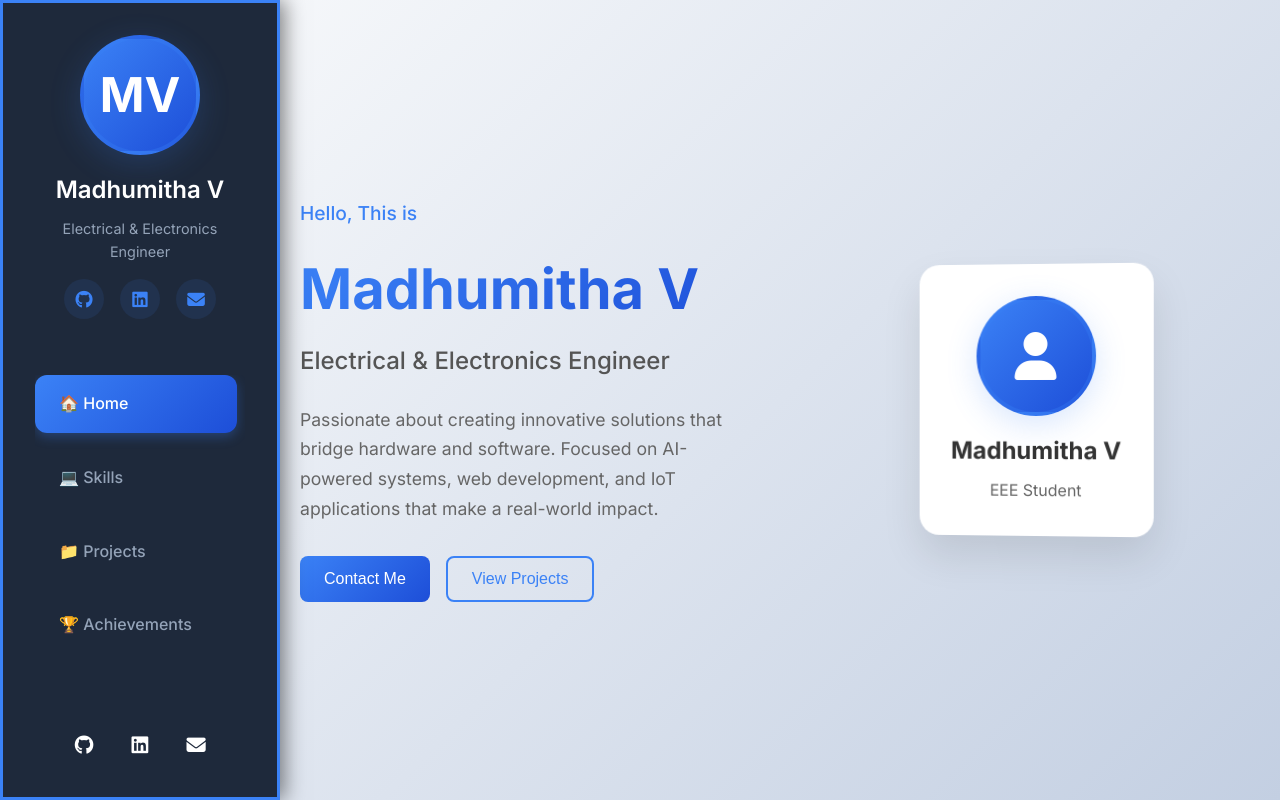
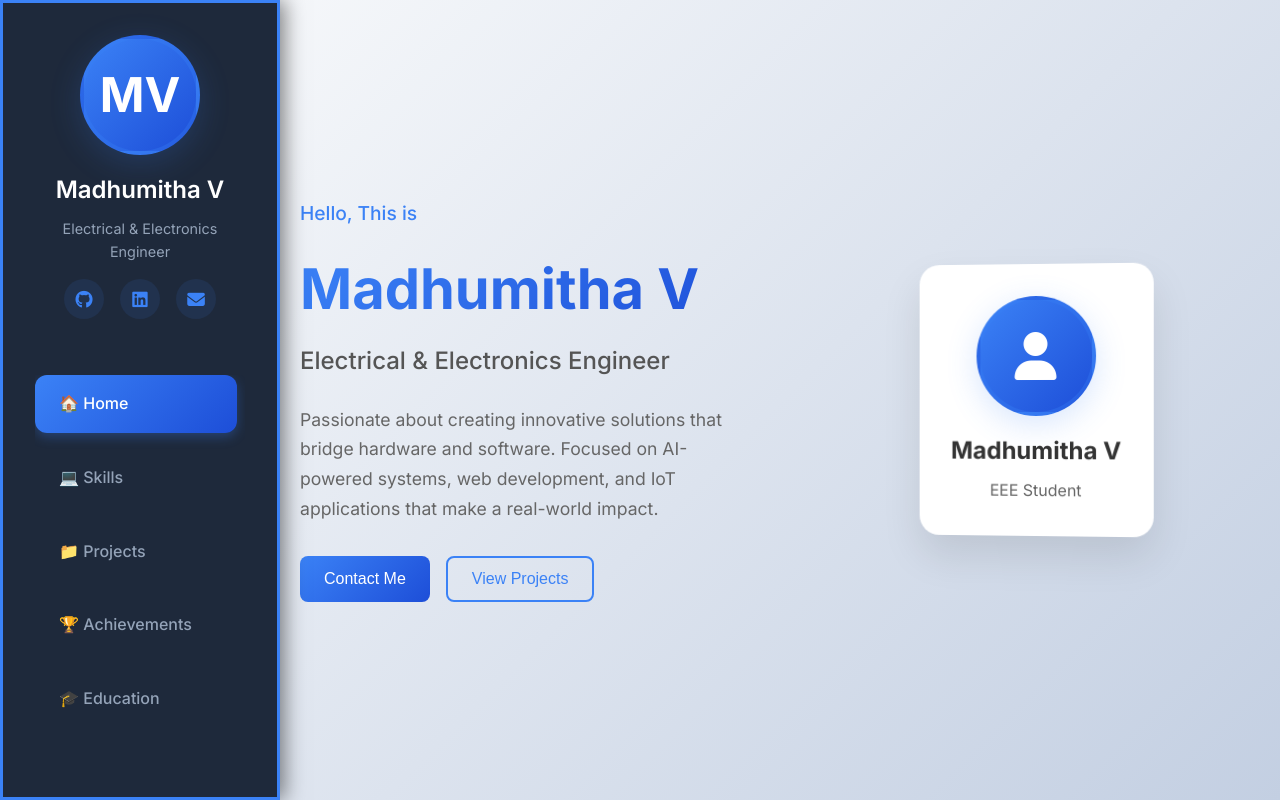
Before and after one commit to madhumitha27V/PORTFOLIO, a React (Create React App) app: page / in a window 1280 px wide. Shown: the top 800 px of the page. Built offline with nearby package versions, Linux system fonts and the light colour scheme.

Commit message:
Remove duplicate social icons from bottom of sidebar

```diff
--- a/src/components/Sidebar.js
+++ b/src/components/Sidebar.js
@@ -166,24 +166,6 @@ const Sidebar = () => {
             📧 Contact
           </a>
         </nav>
-
-        <div className="sidebar-social" style={{
-          display: 'flex',
-          justifyContent: 'center',
-          gap: '1rem',
-          marginTop: 'auto',
-          paddingTop: '1rem'
-        }}>
-          <a href="https://github.com/madhumitha27V" target="_blank" rel="noopener noreferrer" className="social-link" title="GitHub">
-            <i className="fab fa-github"></i>
-          </a>
-          <a href="https://www.linkedin.com/in/madhhv/" target="_blank" rel="noopener noreferrer" className="social-link" title="LinkedIn">
-            <i className="fab fa-linkedin"></i>
-          </a>
-          <a href="mailto:27madhumitha.v@gmail.com" className="social-link" title="Email">
-            <i className="fas fa-envelope"></i>
-          </a>
-        </div>
       </div>
     </>
   );
```
